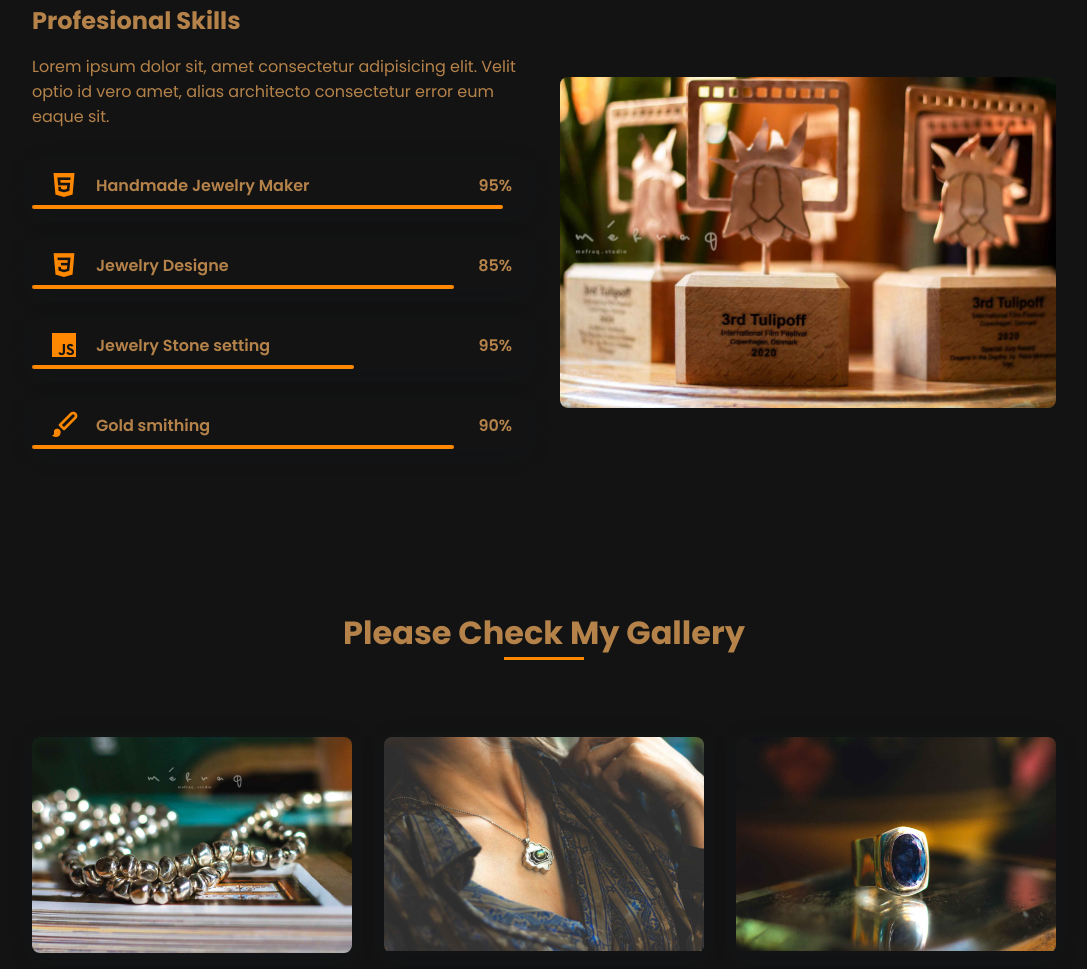
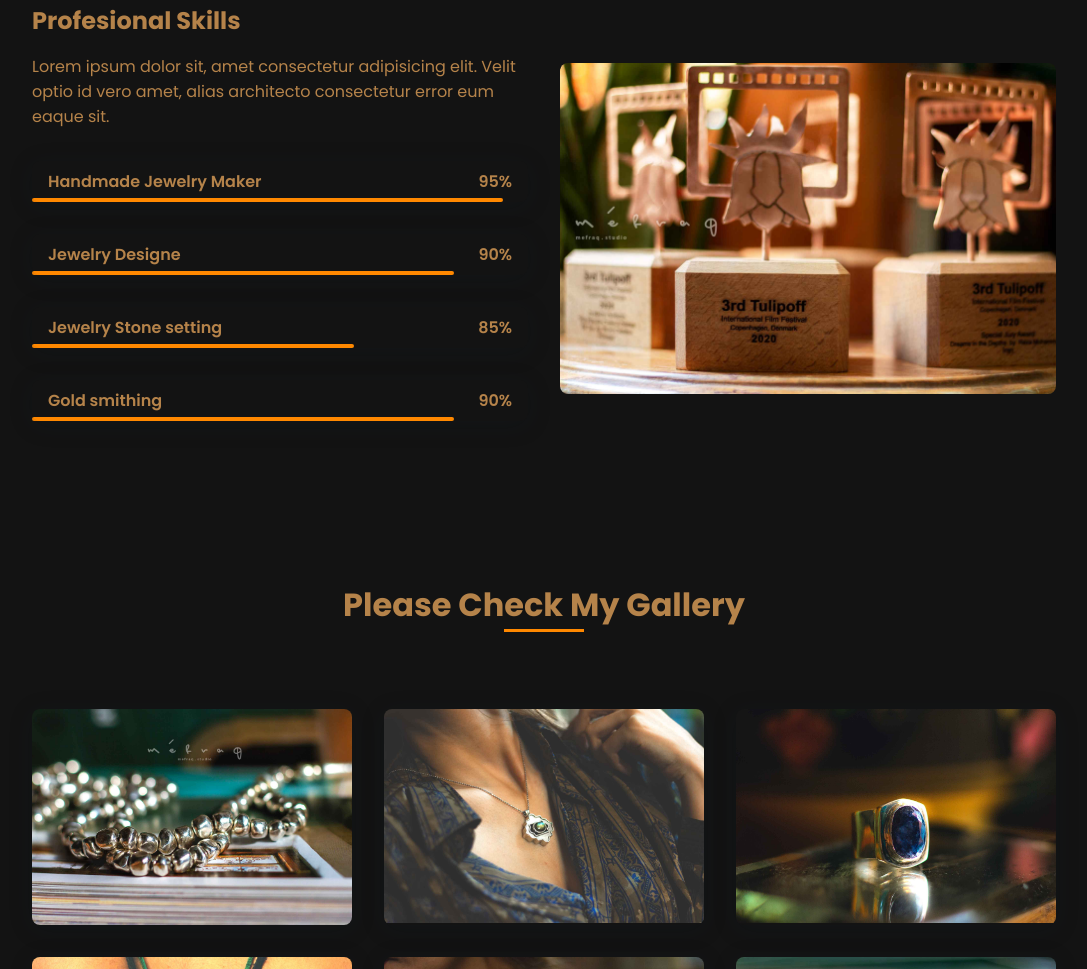
Before and after one commit to babakDoraniArab/portfolio, a plain HTML site: page index.html in a window 1280 px wide. Shown: the part 1456-2425 px from the top of the page, without its empty margins (96-1183 px from the left). Drawn offline with nearby package versions, Linux system fonts and the light colour scheme.

Commit message:
change icones

```diff
--- a/index.html
+++ b/index.html
@@ -173,7 +173,7 @@
             </p>
             <div class="skills__data">
               <div class="skills__names">
-                <i class="bx bxl-html5 skills__icon"></i>
+
                 <span class="skills__name">Handmade Jewelry Maker</span>
               </div>
               <div class="skills__bar skills__html"></div>
@@ -183,27 +183,26 @@
             </div>
             <div class="skills__data">
               <div class="skills__names">
-                <i class="bx bxl-css3 skills__icon"></i>
+
                 <span class="skills__name">Jewelry Designe</span>
               </div>
               <div class="skills__bar skills__css"></div>
+              <div>
+                <span class="skills__percentage">90%</span>
+              </div>
+            </div>
+            <div class="skills__data">
+              <div class="skills__names">
+                <span class="skills__name">Jewelry Stone setting</span>
+              </div>
+              <div class="skills__bar skills__js"></div>
               <div>
                 <span class="skills__percentage">85%</span>
               </div>
             </div>
             <div class="skills__data">
               <div class="skills__names">
-                <i class="bx bxl-javascript skills__icon"></i>
-                <span class="skills__name">Jewelry Stone setting</span>
-              </div>
-              <div class="skills__bar skills__js"></div>
-              <div>
-                <span class="skills__percentage">95%</span>
-              </div>
-            </div>
-            <div class="skills__data">
-              <div class="skills__names">
-                <i class="bx bxs-paint skills__icon"></i>
+
                 <span class="skills__name">Gold smithing</span>
               </div>
               <div class="skills__bar skills__ux"></div>
```
